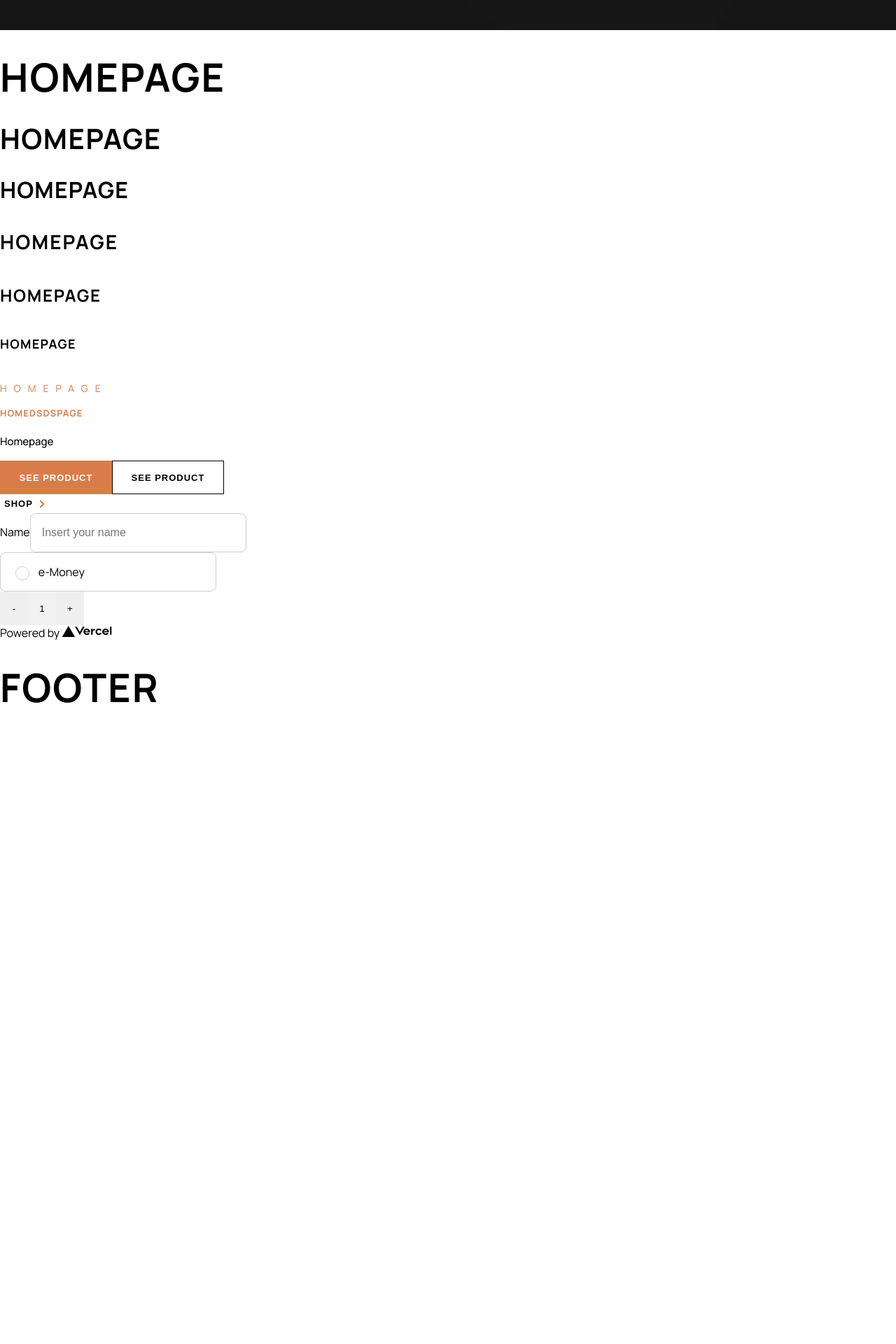
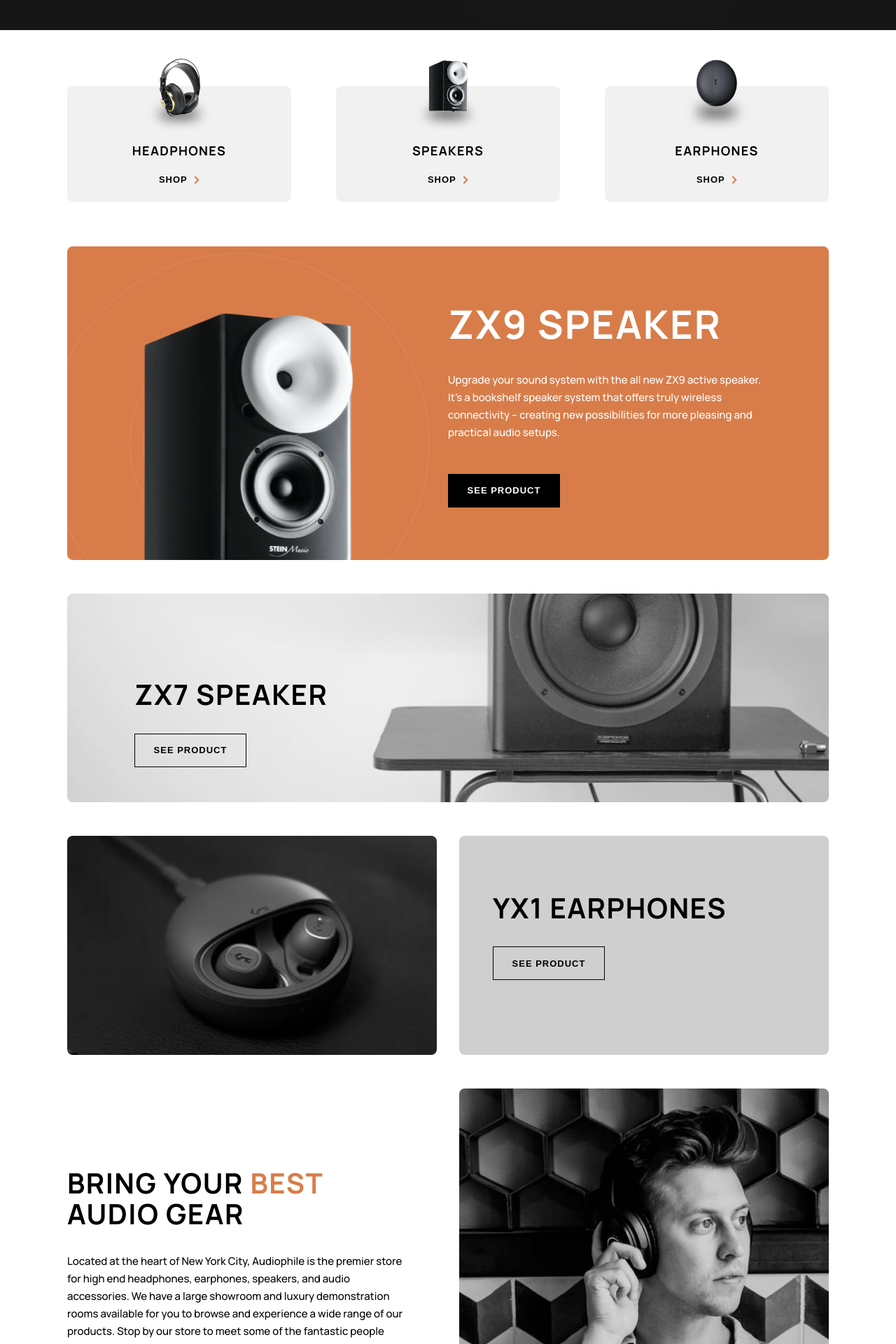
Before and after one commit to jamgorilla/audiophile, a Next.js app: page / in a window 1280 px wide. Shown: the part 700-2620 px from the top of the page at 70% size. Before the commit the page ends 1748 px from the top, so only its background shows below. Built offline with nearby package versions, Linux system fonts and the light colour scheme.

Commit message:
finished desktop for index

```diff
--- a/components/mainNavigation/MainNavigation.js
+++ b/components/mainNavigation/MainNavigation.js
@@ -35,7 +35,7 @@ function MainNavigation(props) {
                         alt="hamburger-menu"
                     />
 
-                {open && <NavList navigationArray={ navListData }/>}
+                {open && <div className={ styles.fixed_nav_container } ><NavList navigationArray={ navListData }/></div> }
 
             </div>
 
--- a/pages/index.js
+++ b/pages/index.js
@@ -4,11 +4,19 @@ import styles from '../styles/Home.module.scss'
 import arrowRight from '../public/assets/shared/desktop/icon-arrow-right.svg'
 import heroImage from '../public/assets/home/desktop/image-hero.jpg'
 import heroImageTablet from '../public/assets/home/tablet/image-header.jpg'
+import zx9Speaker from '../public/assets/home/desktop/image-speaker-zx9.png'
+import zx7SpeakerD from '../public/assets/home/desktop/image-speaker-zx7.jpg'
+import zx7SpeakerT from '../public/assets/home/tablet/image-speaker-zx7.jpg'
+import zx7SpeakerM from '../public/assets/home/mobile/image-speaker-zx7.jpg'
+import earphones_yx1 from '../public/assets/home/desktop/image-earphones-yx1.jpg'
+import best_gear from '../public/assets/shared/desktop/image-best-gear.jpg'
+
 import PlusMinus from '../components/elements/PlusMinus'
 import RadioBtn from '../components/elements/RadioBtn'
 import { useState } from 'react'
 import MainNavigation from '../components/mainNavigation/MainNavigation'
-
+import NavList from '../components/mainNavigation/NavList'
+import navListDataIndex from '../navListData.json'
 
 export default function Home() {
 
@@ -43,7 +51,7 @@ export default function Home() {
             <Image
               src={ heroImage }
               className={ styles.desktop_hero_image }
-              alt="hero-image-earphones"
+              alt="hero-image-earphones-big"
               quality={100}
               layout="responsive"
             />
@@ -63,6 +71,99 @@ export default function Home() {
           </div>
         </div>
 
+
+        <NavList navigationArray={ navListDataIndex } />
+
+
+        <div className={ styles.advertisment_zx9_speaker }>
+          <div className={ styles.zx9_speaker_image_container}>
+            <Image
+                src={ zx9Speaker }
+                alt="zx9-speaker"
+                quality={100}
+                width={756}
+                height={918}
+                layout="responsive"
+                />
+          </div>
+          <div className={ styles.zx9_speaker_text}>
+              <h1>ZX9 Speaker</h1>
+              <p className={ styles.zx9_speaker_paragraph }>Upgrade your sound system with the all new ZX9 active speaker. It’s a bookshelf speaker system that offers truly wireless connectivity -- creating new possibilities for more pleasing and practical audio setups.</p>
+              <button className={`btn-type-1 ${ styles.zx9_see_product_button }`}>See product</button>
+          </div>
+        </div>
+
+        <div className={ styles.advertisment_zx7_speaker }>
+          <div className={ styles.zx7_speaker_image_container}>
+            <Image
+                src={ zx7SpeakerD }
+                className={ styles.zx7SpeakerD }
+                alt="zx7-speakerD"
+                quality={100}
+                width={756}
+                height={918}
+                layout="responsive"
+                />
+            <Image
+                src={ zx7SpeakerT }
+                className={ styles.zx7SpeakerT }
+                alt="zx7-speakerT"
+                quality={100}
+                width={756}
+                height={918}
+                layout="responsive"
+                />
+            <Image
+                src={ zx7SpeakerM }
+                className={ styles.zx7SpeakerM }
+                alt="zx7-speakerM"
+                quality={100}
+                width={756}
+                height={918}
+                layout="responsive"
+                />
+          </div>
+          <div className={ styles.zx7_speaker_text}>
+              <h2>ZX7 Speaker</h2>
+              <button className={`btn-type-2 ${ styles.zx7_see_product_button }`}>See product</button>
+          </div>
+        </div>
+
+        <div className={ styles.earphone_container_grid }>
+              <Image
+                src={ earphones_yx1 }
+                className={ styles.earphones_yx1_image }
+                alt="earphones_yx1_image"
+                quality={100}
+                width={756}
+                height={918}
+                layout="responsive"
+                />
+              <div className={ styles.earphone_title_n_button }>
+                <h2>YX1 Earphones</h2>
+                <button className={`btn-type-2 ${ styles.yx1_see_product_button }`}>See product</button>
+              </div>
+        </div>
+
+        <div className={ styles.audio_gear_grid }>
+              <div className={ styles.audio_gear_text }>
+                <h2>Bring your <span>best</span> audio gear</h2>
+                <p>Located at the heart of New York City, Audiophile is the premier store for high end headphones,
+                    earphones, speakers, and audio accessories. We have a large showroom and luxury demonstration
+                    rooms available for you to browse and experience a wide range of our products. Stop by our store
+                    to meet some of the fantastic people who make Audiophile the best place to buy your portable
+                    audio equipment.</p>
+              </div>
+              <Image
+                src={ best_gear }
+                className={ styles.audio_gear_image }
+                alt="best_gear_image"
+                quality={100}
+                width={756}
+                height={918}
+                layout="responsive"
+                />
+        </div>
 
         <h1>Homepage</h1>
         <h2>Homepage</h2>
--- a/styles/Home.module.scss
+++ b/styles/Home.module.scss
@@ -42,9 +42,10 @@
 .hero_text_container {
     position: absolute;
     top: 25%;
-    margin-left: var(--standar-margin);
+    margin-left: var(--standard-margin);
     color: var(--clr-white-pure);
-    max-width: 35rem;
+    width: 35rem;
+    // margin: 0 auto;
 
     & .hero_title_overline {
         color: var(--clr-btn-default-grey);
@@ -58,130 +59,182 @@
     & .hero_see_product_button {
         margin-top: 2rem;
     }
+
+    // tablet and below
+    @media screen and (max-width: $desktop-breakpoint-width)  {
+        left: 0;
+        right: 0;
+        text-align: center;
+        margin-left: auto;
+        margin-right: auto;
+        & .hero_paragraph {
+            max-width: 100%;
+            margin-left: 6rem;
+            margin-right: 6rem;
+
+        }
+    }
 }
 
-// .main {
-//   min-height: 100vh;
-//   padding: 4rem 0;
-//   flex: 1;
-//   display: flex;
-//   flex-direction: column;
-//   justify-content: center;
-//   align-items: center;
-// }
+// ZX9
 
-// .footer {
-//   display: flex;
-//   flex: 1;
-//   padding: 2rem 0;
-//   border-top: 1px solid #eaeaea;
-//   justify-content: center;
-//   align-items: center;
-// }
+.advertisment_zx9_speaker {
+    margin-left: var(--standard-margin);
+    margin-right: var(--standard-margin);
+    margin-bottom: 3rem;
+    background-color: var(--clr-tan-primary);
+    border-radius: var(--standard-border-radius);
+    position: relative;
+    height: 28rem;
+    background-image: url('../public/assets/home/desktop/pattern-circles.svg');
+    background-repeat: no-repeat;
+    background-position-x: -5%;
+    background-position-y: -10%;
+    background-size: 50%;
 
-// .footer a {
-//   display: flex;
-//   justify-content: center;
-//   align-items: center;
-//   flex-grow: 1;
-// }
+   & .zx9_speaker_image_container {
+    position: absolute;
+    width: 300px;
+    bottom: 0rem;
+    left: 10%;
+    overflow: hidden;
+    & img {
+        margin-bottom: -1rem;
+    }
+   }
+   & .zx9_speaker_text {
+    position: absolute;
+    color: white;
+    top: 10%;
+    left: 50%;
+    right: 6rem;
+    & .zx9_see_product_button {
+        background-color: var(--clr-black-pure);
+        margin-top: 2rem;
+        &:hover {
+            background-color: var(--clr-btn-darker-grey);
+        }
+    }
+   }
+   @media screen and (max-width: $desktop-breakpoint-width)  {
+        position:static;
+        display: flex;
+        flex-direction: column;
+        align-items: center;
+        height: auto;
+        padding-top: 2rem;
+        padding-bottom: 3rem;
+        background-position: center top;
+        & .zx9_speaker_image_container {
+            position: static;
+            width: 150px;
+            overflow: visible;
+           }
+           & .zx9_speaker_text {
+            position: static;
+            text-align: center;
+            & .zx9_speaker_paragraph {
+                width: 370px;
+                margin: 0 auto;
+            }
+           }
+   }
+   @media screen and (max-width: $mobile-breakpoint-width)  {
+        margin-top: 3rem;
+   }
+}
 
-// .title a {
-//   color: #0070f3;
-//   text-decoration: none;
-// }
+// zx7
+.advertisment_zx7_speaker {
+    position: relative;
 
-// .title a:hover,
-// .title a:focus,
-// .title a:active {
-//   text-decoration: underline;
-// }
+    margin-left: var(--standard-margin);
+    margin-right: var(--standard-margin);
+    border-radius: var(--standard-border-radius);
+    overflow: hidden;
+    & .zx7_speaker_image_container {
+        margin-bottom: -1rem;
+        @media screen and (min-width: $desktop-breakpoint-width)  {
+            & .zx7SpeakerD {
+                display: block;
+            }
+            & .zx7SpeakerT {
+                display: none;
+            }
+            & .zx7SpeakerM {
+                display: none;
+            }
+        }
+        @media screen and (min-width: $mobile-breakpoint-width) and (max-width: $desktop-breakpoint-width)  {
+            & .zx7SpeakerD {
+                display: none;
+            }
+            & .zx7SpeakerT {
+                display: block;
+            }
+            & .zx7SpeakerM {
+                display: none;
+            }
+        }
+        @media screen and (max-width: $mobile-breakpoint-width)  {
+            & .zx7SpeakerD {
+                display: none;
+            }
+            & .zx7SpeakerT {
+                display: none;
+            }
+            & .zx7SpeakerM {
+                display: block;
+            }
+        }
+    }
+    & .zx7_speaker_text {
+        position: absolute;
+        top: 30%;
+        left: 6rem;
 
-// .title {
-//   margin: 0;
-//   line-height: 1.15;
-//   font-size: 4rem;
-// }
+    }
+}
 
-// .title,
-// .description {
-//   text-align: center;
-// }
+// YX1 Earphones
+.earphone_container_grid {
+    display: grid;
+    grid-template-columns: 1fr 1fr;
+    gap: 2rem;
+    margin-left: var(--standard-margin);
+    margin-right: var(--standard-margin);
+    padding-top: 3rem;
 
-// .description {
-//   margin: 4rem 0;
-//   line-height: 1.5;
-//   font-size: 1.5rem;
-// }
+    & .earphones_yx1_image, .earphone_title_n_button {
+        border-radius: var(--standard-border-radius);
 
-// .code {
-//   background: #fafafa;
-//   border-radius: 5px;
-//   padding: 0.75rem;
-//   font-size: 1.1rem;
-//   font-family: Menlo, Monaco, Lucida Console, Liberation Mono, DejaVu Sans Mono,
-//     Bitstream Vera Sans Mono, Courier New, monospace;
-// }
+    }
+    & .earphone_title_n_button {
+        background-color: var(--clr-btn-default-grey);
+        padding-left: 3rem;
+        padding-top: 3rem;
 
-// .grid {
-//   display: flex;
-//   align-items: center;
-//   justify-content: center;
-//   flex-wrap: wrap;
-//   max-width: 800px;
-// }
+    }
+}
 
-// .card {
-//   margin: 1rem;
-//   padding: 1.5rem;
-//   text-align: left;
-//   color: inherit;
-//   text-decoration: none;
-//   border: 1px solid #eaeaea;
-//   border-radius: 10px;
-//   transition: color 0.15s ease, border-color 0.15s ease;
-//   max-width: 300px;
-// }
+// audio gear
+.audio_gear_grid {
+    display: grid;
+    grid-template-columns: 1fr 1fr;
+    gap: 2rem;
+    margin-left: var(--standard-margin);
+    margin-right: var(--standard-margin);
+    padding-top: 3rem;
 
-// .card:hover,
-// .card:focus,
-// .card:active {
-//   color: #0070f3;
-//   border-color: #0070f3;
-// }
+    & .audio_gear_text {
+        padding-top: 5rem;
+        padding-right: 3rem;
+        & span {
+            color: var(--clr-tan-primary);
+        }
+    }
 
-// .card h2 {
-//   margin: 0 0 1rem 0;
-//   font-size: 1.5rem;
-// }
-
-// .card p {
-//   margin: 0;
-//   font-size: 1.25rem;
-//   line-height: 1.5;
-// }
-
-// .logo {
-//   height: 1em;
-//   margin-left: 0.5rem;
-// }
-
-// @media (max-width: 600px) {
-//   .grid {
-//     width: 100%;
-//     flex-direction: column;
-//   }
-// }
-
-// @media (prefers-color-scheme: dark) {
-//   .card,
-//   .footer {
-//     border-color: #222;
-//   }
-//   .code {
-//     background: #111;
-//   }
-//   .logo img {
-//     filter: invert(1);
-//   }
-// } */
+    & .audio_gear_image {
+        border-radius: var(--standard-border-radius);
+    }
+}
--- a/styles/MainNavigation.module.scss
+++ b/styles/MainNavigation.module.scss
@@ -33,8 +33,8 @@
         grid-template-columns: 1fr 3fr 1fr;
         grid-template-rows: 1fr;
 
-        padding-left: var(--standar-margin);
-        padding-right: var(--standar-margin);
+        padding-left: var(--standard-margin);
+        padding-right: var(--standard-margin);
 
 
         .logo_container {
@@ -82,7 +82,8 @@
     }
 }
 
-
+//this one refers to the list in the main navigation
+.fixed_nav_container {
     .menu_container {
         position: absolute;
         z-index: 20;
@@ -91,7 +92,7 @@
         top: 0;
         left: 0;
         right: 0;
-    padding-left: 0rem;
+        padding-left: var(--standard-margin);
         opacity: 1;
         list-style: none;
         @media screen and (max-width: $desktop-breakpoint-width) {
@@ -107,13 +108,32 @@
             align-items: center;
         }
     }
+}
+
+// this one refers to the list in the body as opposed to the navigation
+.menu_container {
+        padding-left: var(--standard-margin);
+        padding-right: var(--standard-margin);
+        gap: 4rem;
+    @media screen and (min-width: $mobile-breakpoint-width) {
+        display: grid;
+        grid-template-columns: 1fr 1fr 1fr;
+        grid-template-rows: 1fr;
+        padding-bottom: 3rem;
+    }
+    @media screen and (max-width: $mobile-breakpoint-width) {
+        display: flex;
+        flex-direction: column;
+        justify-content: center;
+        align-items: center;
+    }
+}
+
 
 .main_nav_list {
     /* width: 100%; */
     position: relative;
     margin-top: 4rem;
-    margin-right: 2rem;
-    margin-left: 2rem;
     margin-bottom: 0rem;
     height: 165px;
     display: flex;
@@ -121,10 +141,10 @@
     justify-content: center;
     align-items: center;
     background-color: var(--clr-grey-primary);
-    border-radius: 8px;
+    border-radius: var(--standard-border-radius);
     @media screen and (max-width: $mobile-breakpoint-width) {
         width: 100%;
-        max-width: 300px;
+        // max-width: 300px;
     }
 }
 .product_image_container {
--- a/styles/globals.scss
+++ b/styles/globals.scss
@@ -23,9 +23,14 @@ body {
   --clr-black-pure: #000000; /* rgb(0, 0, 0), hsl(0, 0%, 0%) */
 
   --clr-btn-default-grey: #CFCFCF;
+  --clr-btn-darker-grey: #4C4C4C;
 
 
-  --standar-margin: 6rem;
+  //margin
+  --standard-margin: 6rem;
+
+  //standard border radius
+  --standard-border-radius: 8px;
 
   /* overflow: hidden; */
 }
```
Also changed, not shown: components/mainNavigation/CustomForwardImage.js (added, +16 -0 lines), components/mainNavigation/NavItem.js (+6 -2 lines). Lines whose indentation alone changed are shown as unchanged.
